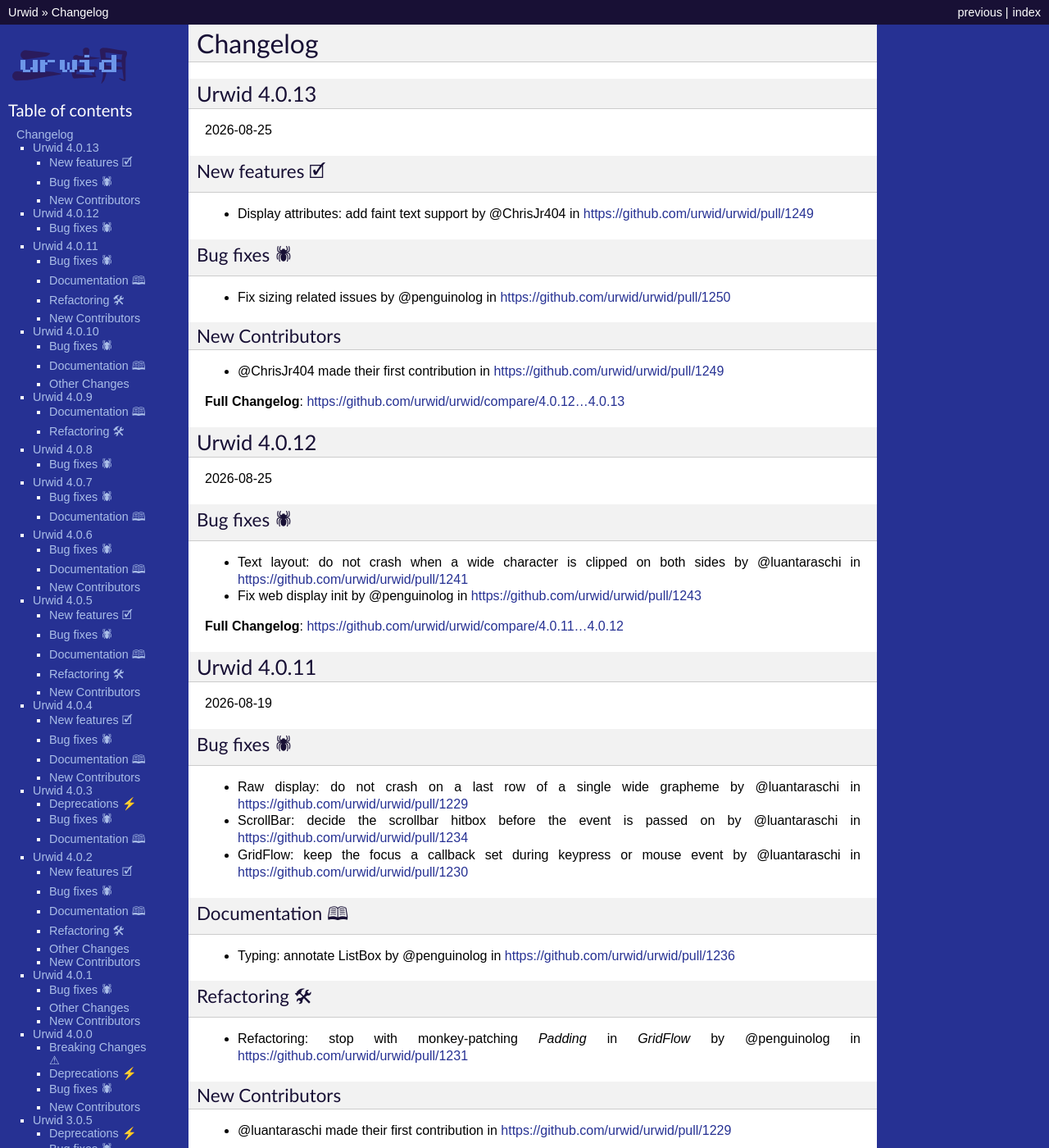
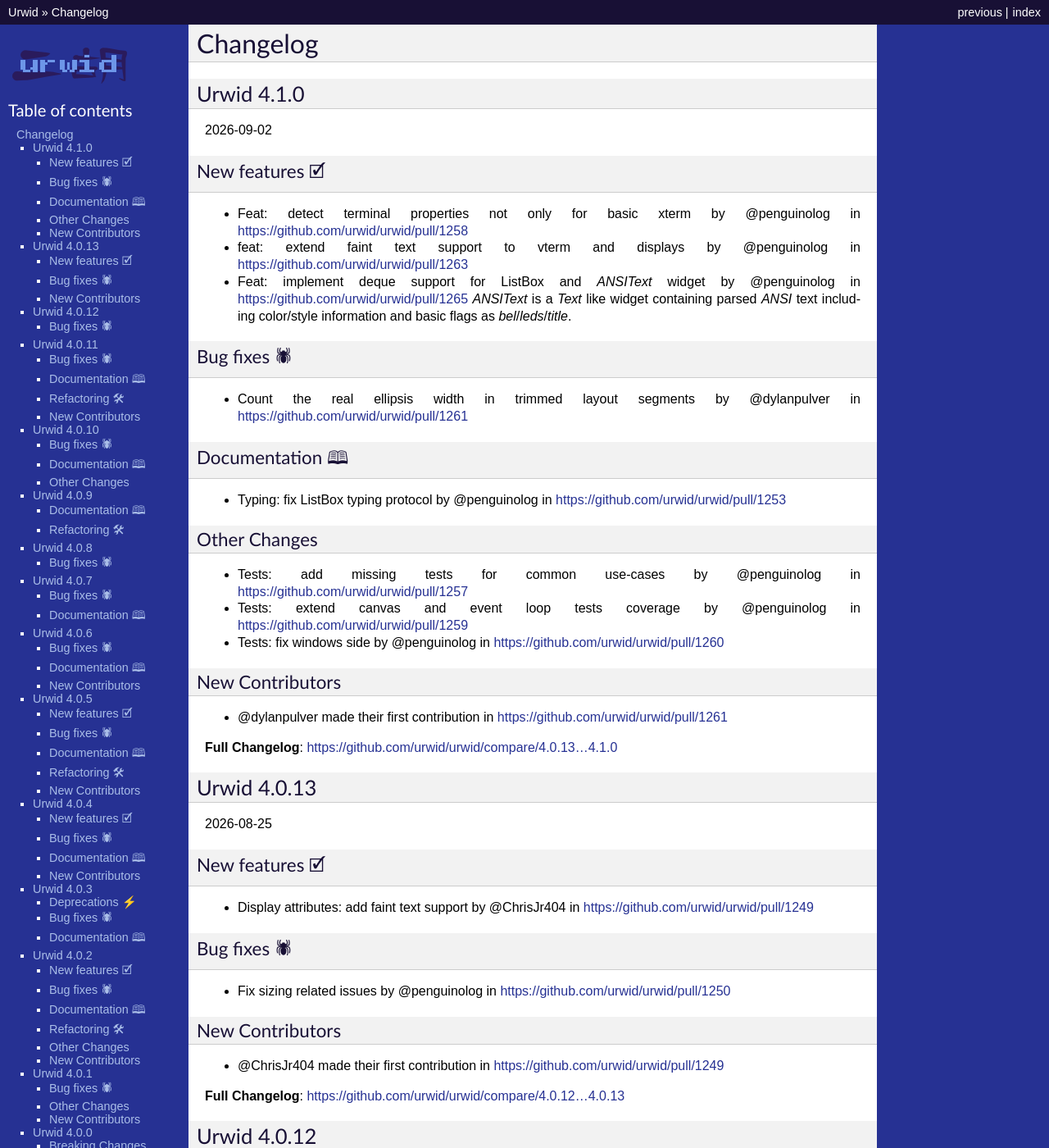
Before and after one commit to urwid/urwid, a Sphinx documentation site: the page built from docs/changelog.rst, in a window 1280 px wide and 1400 px high. Shown: the whole window at 82% size. Built offline with Sphinx 7.4.7, drawn with Linux system fonts in a browser that asks for light colours.

Commit message:
Prepare release 4.1.0 (#1267)

```diff
--- a/docs/changelog.rst
+++ b/docs/changelog.rst
@@ -1,6 +1,36 @@
 
 Changelog
 ---------
+
+Urwid 4.1.0
+============
+
+2026-09-02
+
+New features 🗹
++++++++++++++++
+* Feat: detect terminal properties not only for basic xterm by @penguinolog in https://github.com/urwid/urwid/pull/1258
+* feat: extend faint text support to vterm and displays by @penguinolog in https://github.com/urwid/urwid/pull/1263
+* Feat: implement deque support for ListBox and `ANSIText` widget by @penguinolog in https://github.com/urwid/urwid/pull/1265
+  `ANSIText` is a `Text` like widget containing parsed `ANSI` text including color/style information and basic flags
+  as `bel`/`leds`/`title`.
+Bug fixes 🕷
+++++++++++++
+* Count the real ellipsis width in trimmed layout segments by @dylanpulver in https://github.com/urwid/urwid/pull/1261
+Documentation 🕮
+++++++++++++++++
+* Typing: fix ListBox typing protocol by @penguinolog in https://github.com/urwid/urwid/pull/1253
+Other Changes
++++++++++++++
+* Tests: add missing tests for common use-cases by @penguinolog in https://github.com/urwid/urwid/pull/1257
+* Tests: extend canvas and event loop tests coverage by @penguinolog in https://github.com/urwid/urwid/pull/1259
+* Tests: fix windows side by @penguinolog in https://github.com/urwid/urwid/pull/1260
+
+New Contributors
+++++++++++++++++
+* @dylanpulver made their first contribution in https://github.com/urwid/urwid/pull/1261
+
+**Full Changelog**: https://github.com/urwid/urwid/compare/4.0.13...4.1.0
 
 Urwid 4.0.13
 ============
```
